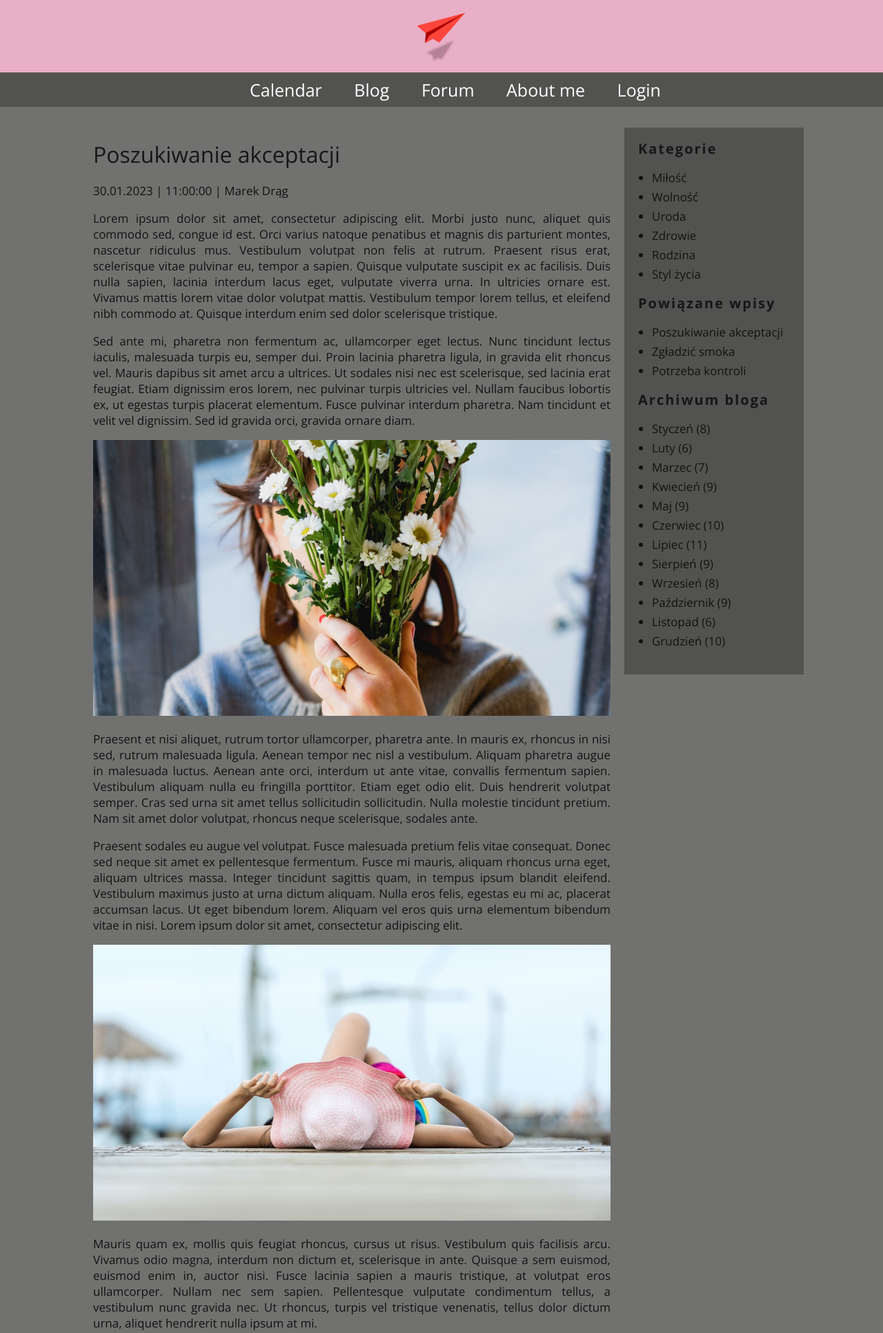
After one commit to UserMarekDrag/menstrual-calendar, a Django app: template blog/templates/blog/post.html in a window 1280 px wide. The commit adds this page. Shown: the top 1933 px of the page at 69% size. Run offline with Django 4.2, Linux system fonts and the light colour scheme; the template is opened without the code that fills it, so the values that code supplies are empty.

Commit message:
Added new HTML template to post.html with CSS style to main.css
New template is static without Python code, it is only visual template.

```diff
--- a/blog/templates/blog/main.css
+++ b/blog/templates/blog/main.css
@@ -224,7 +224,7 @@ h2
 
 footer
 {
-    background-color: #e9afc6;
+
 }
 
 .socials
@@ -268,8 +268,113 @@ footer
 
 .info
 {
-	margin-left: auto;
+	background-color: #e9afc6;
+    margin-left: auto;
 	margin-right: auto;
 	text-align: center;
 	padding: 20px;
 }
+
+.container
+{
+	margin-left: auto;
+	margin-right: auto;
+	width: 1050px;
+}
+
+.west
+{
+	float: left;
+	width: 750px;
+	padding: 20px;
+	text-align: justify;
+}
+
+.west h1
+{
+	font-size: 32px;
+	font-weight: 400;
+	margin-bottom: 20px;
+}
+
+.west img
+{
+	width: 750px;
+	height: 400px;
+}
+
+.comments
+{
+	background-color: #525350;
+	padding: 15px;
+	margin-top: auto;
+	margin-left: auto;
+	margin-top: 0;
+
+
+}
+
+.comments h1
+{
+	padding-top: 0;
+	margin-top: 0;
+}
+
+
+
+.comment
+{
+	background-color: #717270;
+	padding: 10px;
+	margin-top: auto;
+	margin-left: auto;
+
+}
+
+.comment img
+{
+	width: 50px;
+	height: 50px;
+}
+
+.img-user
+{
+	float: left;
+	padding-top: 10px;
+}
+
+.details
+{
+	float: left;
+	padding: 10px;
+	padding-top: 10px;
+
+}
+
+.east
+{
+	float: left;
+	background-color: #525350;
+	width: 220px;
+	padding: 20px;
+	margin-top: 30px;
+	margin-left: 0;
+	padding-top: 0;
+	padding-left: 20px;
+}
+
+.east h2
+{
+	font-weight: 600;
+
+}
+
+.east ul
+{
+	padding-left: 20px;
+}
+
+.east ul > li
+{
+	margin-bottom: 5px;
+}
--- /dev/null
+++ b/blog/templates/blog/post.html
@@ -0,0 +1,240 @@
+<!DOCTYPE html>
+<html lang="pl">
+<html>
+    <head>
+        <meta charset="utf-8">
+        <title>Calendar blog</title>
+        <meta name="author" content="Marek Drąg">
+
+        <meta http-equiv="X-Ua-Compatible" content="IE=edge,chrome=1">
+
+        <link rel="stylesheet" href="main.css">
+	    <link rel="stylesheet" href="css/fontello.css">
+        <link href="https://fonts.googleapis.com/css?family=Open+Sans:400,700&amp;subset=latin-ext" rel="stylesheet">
+	    <link href="https://fonts.googleapis.com/css?family=Open+Sans:400,700&amp;subset=latin-ext" rel="stylesheet">
+
+
+    </head>
+    <body>
+        <header>
+            <div class="logo">
+
+                <div class="logoimg">
+
+                        <a href="#"><img src="img/logo_sqer.png"></a>
+
+                </div>
+            </div>
+
+            <nav id="topnav">
+
+                <ul class="menu">
+                        <li><a href="index.html">Calendar</a></li>
+                        <li><a href="#">Blog</a></li>
+                        <li><a href="#">Forum</a></li>
+                        <li><a href="#">About me</a></li>
+                        <li><a href="#">Login</a></li>
+                </ul>
+            </nav>
+        </header>
+
+        <div class="container">
+            <div class="west">
+                <main>
+                    <article>
+                        <header>
+
+                            <h1>Poszukiwanie akceptacji</h1>
+                            <p>30.01.2023 | 11:00:00 | Marek Drąg</p>
+
+                        </header>
+
+                        <p>Lorem ipsum dolor sit amet, consectetur adipiscing elit. Morbi justo nunc, aliquet quis commodo sed, congue id est. Orci varius natoque penatibus et magnis dis parturient montes, nascetur ridiculus mus. Vestibulum volutpat non felis at rutrum. Praesent risus erat, scelerisque vitae pulvinar eu, tempor a sapien. Quisque vulputate suscipit ex ac facilisis. Duis nulla sapien, lacinia interdum lacus eget, vulputate viverra urna. In ultricies ornare est. Vivamus mattis lorem vitae dolor volutpat mattis. Vestibulum tempor lorem tellus, et eleifend nibh commodo at. Quisque interdum enim sed dolor scelerisque tristique.</p>
+
+                        <p>Sed ante mi, pharetra non fermentum ac, ullamcorper eget lectus. Nunc tincidunt lectus iaculis, malesuada turpis eu, semper dui. Proin lacinia pharetra ligula, in gravida elit rhoncus vel. Mauris dapibus sit amet arcu a ultrices. Ut sodales nisi nec est scelerisque, sed lacinia erat feugiat. Etiam dignissim eros lorem, nec pulvinar turpis ultricies vel. Nullam faucibus lobortis ex, ut egestas turpis placerat elementum. Fusce pulvinar interdum pharetra. Nam tincidunt et velit vel dignissim. Sed id gravida orci, gravida ornare diam.</p>
+
+                        <img src="img/article_1_1.jpg" alt="pieace">
+
+                        <p>Praesent et nisi aliquet, rutrum tortor ullamcorper, pharetra ante. In mauris ex, rhoncus in nisi sed, rutrum malesuada ligula. Aenean tempor nec nisl a vestibulum. Aliquam pharetra augue in malesuada luctus. Aenean ante orci, interdum ut ante vitae, convallis fermentum sapien. Vestibulum aliquam nulla eu fringilla porttitor. Etiam eget odio elit. Duis hendrerit volutpat semper. Cras sed urna sit amet tellus sollicitudin sollicitudin. Nulla molestie tincidunt pretium. Nam sit amet dolor volutpat, rhoncus neque scelerisque, sodales ante.</p>
+
+                        <p>Praesent sodales eu augue vel volutpat. Fusce malesuada pretium felis vitae consequat. Donec sed neque sit amet ex pellentesque fermentum. Fusce mi mauris, aliquam rhoncus urna eget, aliquam ultrices massa. Integer tincidunt sagittis quam, in tempus ipsum blandit eleifend. Vestibulum maximus justo at urna dictum aliquam. Nulla eros felis, egestas eu mi ac, placerat accumsan lacus. Ut eget bibendum lorem. Aliquam vel eros quis urna elementum bibendum vitae in nisi. Lorem ipsum dolor sit amet, consectetur adipiscing elit.</p>
+
+                        <img src="img/article_2.jpg" alt="woman">
+
+                        <p>Mauris quam ex, mollis quis feugiat rhoncus, cursus ut risus. Vestibulum quis facilisis arcu. Vivamus odio magna, interdum non dictum et, scelerisque in ante. Quisque a sem euismod, euismod enim in, auctor nisi. Fusce lacinia sapien a mauris tristique, at volutpat eros ullamcorper. Nullam nec sem sapien. Pellentesque vulputate condimentum tellus, a vestibulum nunc gravida nec. Ut rhoncus, turpis vel tristique venenatis, tellus dolor dictum urna, aliquet hendrerit nulla ipsum at mi.</p>
+
+                        <p>Sed vitae vulputate justo. Pellentesque blandit venenatis auctor. Aliquam erat volutpat. Donec tincidunt gravida ex, non tempus mauris iaculis non. Aenean iaculis purus aliquet, dapibus lorem sed, vestibulum nibh. Maecenas consequat, arcu non suscipit rutrum, mauris magna elementum metus, et bibendum odio dui vitae diam. Praesent eget turpis lacinia, placerat nisl ut, ornare nisi. Praesent consectetur lectus in vehicula tincidunt. Nulla elementum imperdiet erat eget rutrum. Curabitur lobortis in orci ut rhoncus.</p>
+
+                        <p>Phasellus at dui ut enim porta pharetra at vel ligula. Nunc vel elementum ex, eget tristique nunc. Vestibulum ante ipsum primis in faucibus orci luctus et ultrices posuere cubilia curae; Ut eget elementum magna, et venenatis tellus. Maecenas pellentesque ex laoreet convallis malesuada. Nam consectetur felis sit amet eros malesuada, a rutrum tellus scelerisque. Vestibulum ut justo in mauris ultricies tincidunt. Mauris eu enim felis. Pellentesque gravida lorem vitae lorem sodales, rutrum rutrum dolor facilisis. Praesent eleifend facilisis magna a vehicula. In eget venenatis orci.</p>
+
+                        <div class="comments">
+
+                            <section>
+
+                                <header>
+
+                                    <h1>Komentarze</h1>
+
+                                    <p>Zachęcam do dyskusji w komentarzach, jednocześnie proszę o zachowanie kultury wypowiedzi.</p>
+
+                                </header>
+
+                                <div class="comment">
+
+                                    <article>
+                                        <header>
+
+                                            <div class="img-user">
+                                                <img src="img/user.jpg" alt="user">
+                                            </div>
+
+                                            <div class="details">
+                                                <p>Użytkownik 1 | 30.01.2023 | 18:10:25</p>
+                                            </div>
+
+                                            <div style="clear: both;"></div>
+
+                                        </header>
+
+                                        <p>Aliquam erat volutpat. Class aptent taciti sociosqu ad litora torquent per conubia nostra, per inceptos himenaeos. Sed condimentum vehicula pulvinar. Vivamus a tristique urna. Mauris ac semper nisi. Sed convallis tincidunt enim, non efficitur ante scelerisque vel. Aenean ullamcorper nisi lectus, sed maximus lacus mollis in. Fusce at nisl quis lectus egestas imperdiet vel id nisi. Sed scelerisque sollicitudin nibh, ac iaculis dolor pulvinar nec. Phasellus cursus eleifend eros venenatis egestas. Pellentesque sed arcu vitae erat vestibulum pharetra.</p>
+
+                                    </article>
+                                </div>
+
+                                <br></br>
+
+                                <div class="comment">
+
+                                    <article>
+                                        <header>
+
+                                            <div class="img-user">
+                                                <img src="img/user.jpg" alt="user">
+                                            </div>
+
+                                            <div class="details">
+                                                <p>Użytkownik 2 | 30.01.2023 | 18:10:25</p>
+                                            </div>
+
+                                            <div style="clear: both;"></div>
+
+                                        </header>
+
+                                        <p>Aliquam erat volutpat. Class aptent taciti sociosqu ad litora torquent per conubia nostra, per inceptos himenaeos. Sed condimentum vehicula pulvinar. Vivamus a tristique urna. Mauris ac semper nisi. Sed convallis tincidunt enim, non efficitur ante scelerisque vel. Aenean ullamcorper nisi lectus, sed maximus lacus mollis in. Fusce at nisl quis lectus egestas imperdiet vel id nisi. Sed scelerisque sollicitudin nibh, ac iaculis dolor pulvinar nec. Phasellus cursus eleifend eros venenatis egestas. Pellentesque sed arcu vitae erat vestibulum pharetra.</p>
+
+                                    </article>
+                                </div>
+
+
+
+                            </section>
+                        </div>
+                    </article>
+                </main>
+            </div>
+            <div class="east">
+                <aside>
+
+                    <nav>
+
+                        <h2>Kategorie</h2>
+
+                        <ul>
+                            <li>Miłość</li>
+                            <li>Wolność</li>
+                            <li>Uroda</li>
+                            <li>Zdrowie</li>
+                            <li>Rodzina</li>
+                            <li>Styl życia</li>
+                        </ul>
+
+                        <h2>Powiązane wpisy</h2>
+
+                        <ul>
+                            <li>Poszukiwanie akceptacji</li>
+                            <li>Zgładzić smoka</li>
+                            <li>Potrzeba kontroli</li>
+                        </ul>
+
+                        <h2>Archiwum bloga</h2>
+
+                        <ul>
+                            <li>Styczeń (8)</li>
+                            <li>Luty (6)</li>
+                            <li>Marzec (7)</li>
+                            <li>Kwiecień (9)</li>
+                            <li>Maj (9)</li>
+                            <li>Czerwiec (10)</li>
+                            <li>Lipiec (11)</li>
+                            <li>Sierpień (9)</li>
+                            <li>Wrzesień (8)</li>
+                            <li>Październik (9)</li>
+                            <li>Listopad (6)</li>
+                            <li>Grudzień (10)</li>
+                        </ul>
+                    </nav>
+
+                </aside>
+            </div>
+            <div style="clear: both;"></div>
+            </div>
+        </div>
+
+        <footer>
+
+            <div class="contact-conteiner">
+
+                <div class="contact">
+
+
+
+                    <div class="logo-contact">
+
+                        <img src="img/logo_sqer.png">
+
+                    </div>
+
+                    <div class="email">
+
+                        <h5>Subscribe to the newsletter to stay up to date</h5>
+                        <input type="email" name="email" placeholder="Email">
+                        <a href="#" class="botton">Subscribe</a>
+
+                    </div>
+
+                    <div class="information">
+
+                        <h5>Calendar Blog by Marek Drag</h5>
+                        <h5>Mail: marekdrag@gmail.com</h5>
+                        <h5>Phone number: 508-842-837</h5>
+
+                    </div>
+
+                    <div style="clear:both"></div>
+                </div>
+            </div>
+
+            <div class="socials">
+
+                <div class="socialdivs">
+
+                    <div class="fb">
+                        <i class="icon-facebook"></i>
+                    </div>
+
+                    <div class="tw">
+                        <i class="icon-twitter"></i>
+                    </div>
+
+                    <div style="clear:both"></div>
+                </div>
+            </div>
+
+            <div class="info">
+                Wszelkie prawa zastrzeżone &copy; 2023 Dziękuję za wizytę!
+            </div>
+
+        </footer>
+
+    </body>
+</html>
```
Also changed, not shown: blog/templates/blog/post_list.html (+5 -11 lines), blog/templates/blog/img/article_1.jpg (renamed from blog/templates/blog/img/zdj_2_1.jpg), blog/templates/blog/img/article_1_1.jpg (added), blog/templates/blog/img/article_2.jpg (added), blog/templates/blog/img/user.jpg (added).
